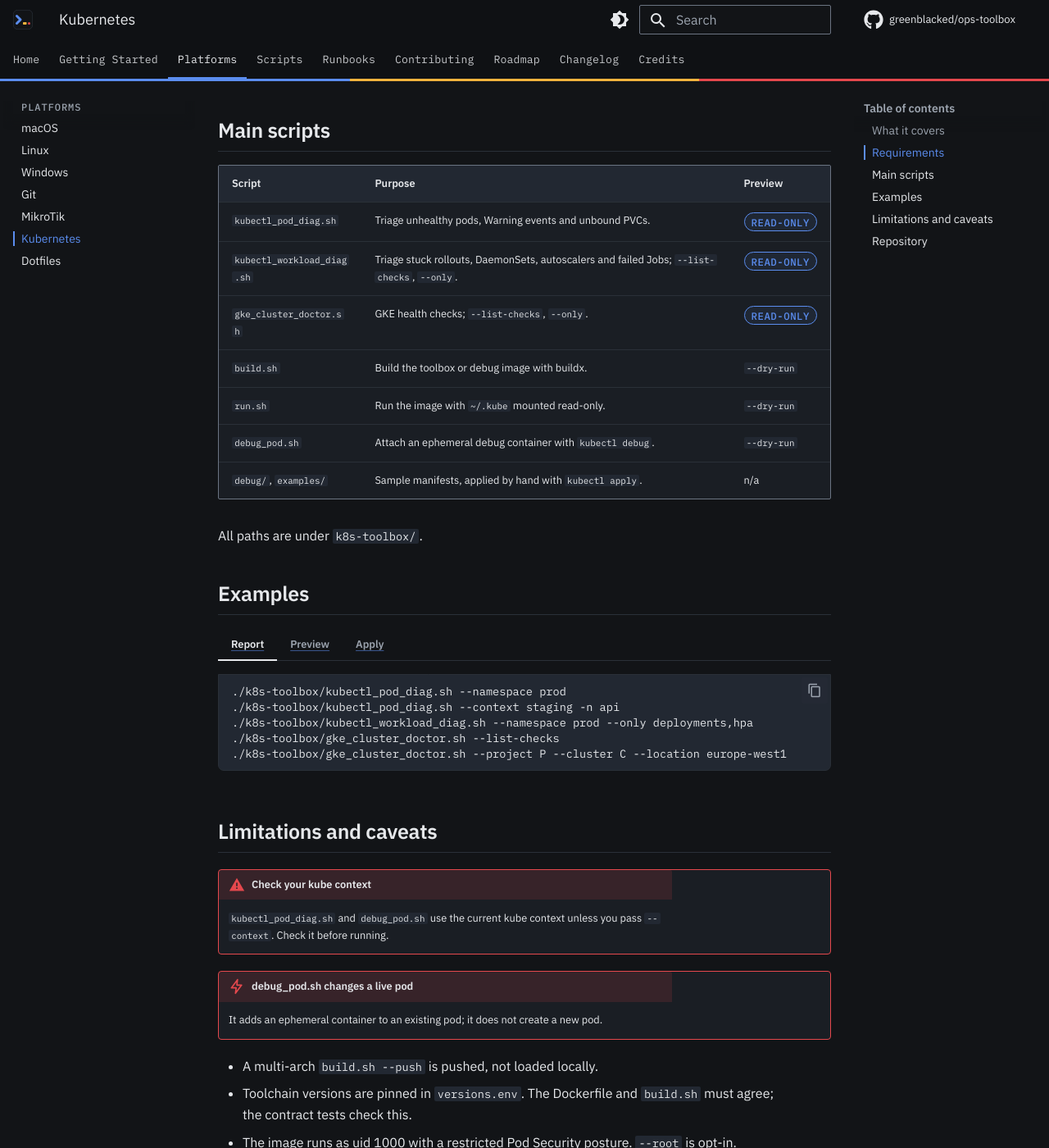
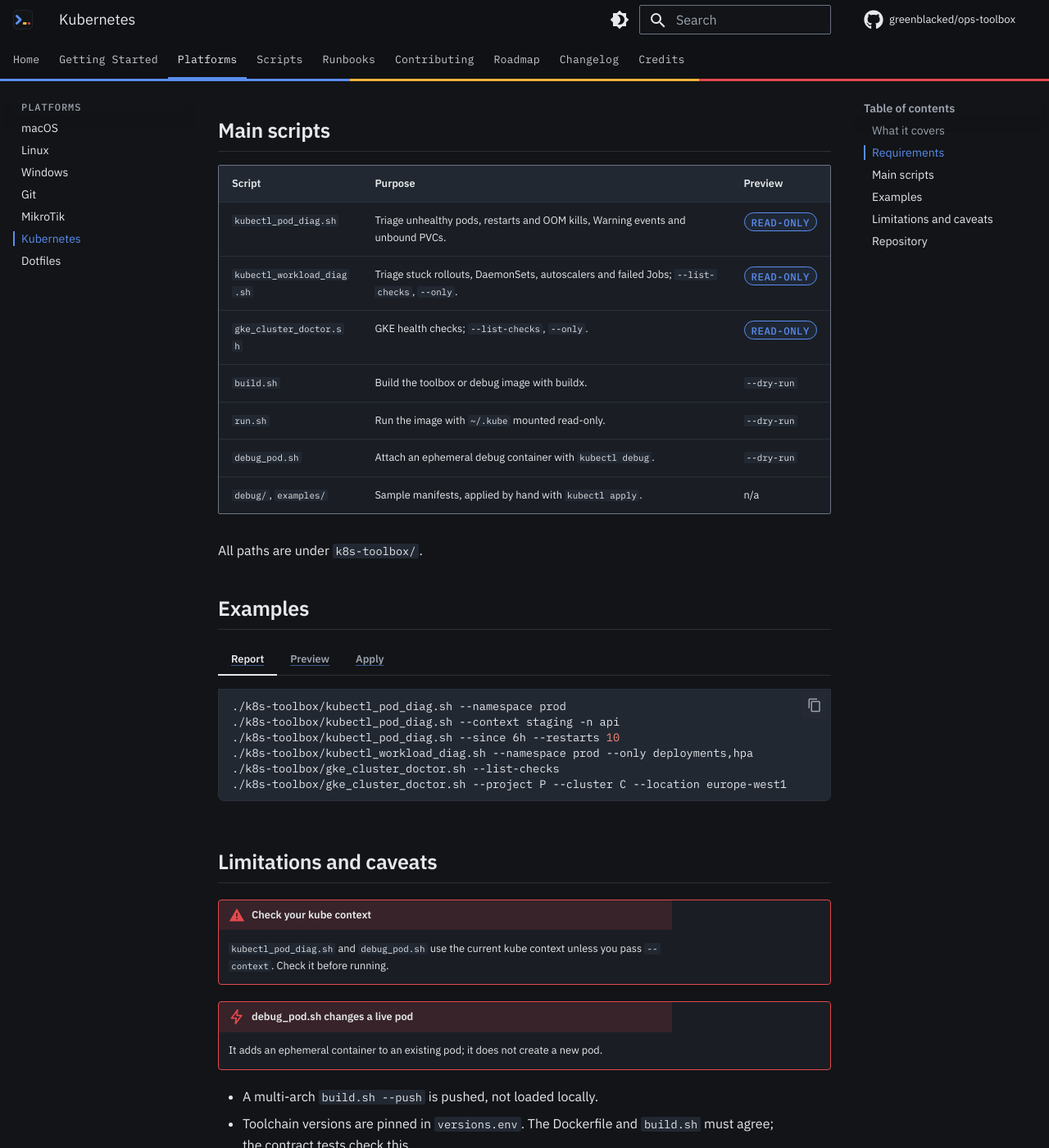
Before and after one commit to greenblacked/ops-toolbox, an MkDocs documentation site: the page built from docs/platforms/kubernetes.md, in a window 1280 px wide and 1400 px high, scrolled down 557 px. Shown: the whole window at 82% size. Built offline with MkDocs 1.6.1 and Material for MkDocs 9.7.7, drawn with Linux system fonts in a browser that asks for light colours; comment, search, counter and statistics services are not loaded.

Commit message:
feat(k8s): report OOM kills and restart loops in kubectl_pod_diag.sh
A container that was OOMKilled minutes ago, or restarts all week, is
Running and Ready by the time anyone looks, and the diag called the cluster
quiet. The new section reuses the pod listing (no extra API call), skips
containers the unhealthy section already reported, and adds --restarts N.

````diff
--- a/docs/platforms/kubernetes.md
+++ b/docs/platforms/kubernetes.md
@@ -21,7 +21,7 @@
 
 | Script | Purpose | Preview |
 | --- | --- | --- |
-| `kubectl_pod_diag.sh` | Triage unhealthy pods, Warning events and unbound PVCs. | <span class="stage stage-report">read-only</span> |
+| `kubectl_pod_diag.sh` | Triage unhealthy pods, restarts and OOM kills, Warning events and unbound PVCs. | <span class="stage stage-report">read-only</span> |
 | `kubectl_workload_diag.sh` | Triage stuck rollouts, DaemonSets, autoscalers and failed Jobs; `--list-checks`, `--only`. | <span class="stage stage-report">read-only</span> |
 | `gke_cluster_doctor.sh` | GKE health checks; `--list-checks`, `--only`. | <span class="stage stage-report">read-only</span> |
 | `build.sh` | Build the toolbox or debug image with buildx. | `--dry-run` |
@@ -40,6 +40,7 @@
     ```bash
     ./k8s-toolbox/kubectl_pod_diag.sh --namespace prod
     ./k8s-toolbox/kubectl_pod_diag.sh --context staging -n api
+    ./k8s-toolbox/kubectl_pod_diag.sh --since 6h --restarts 10
     ./k8s-toolbox/kubectl_workload_diag.sh --namespace prod --only deployments,hpa
     ./k8s-toolbox/gke_cluster_doctor.sh --list-checks
     ./k8s-toolbox/gke_cluster_doctor.sh --project P --cluster C --location europe-west1
````
Also changed, not shown: changelog.d/added/pod-diag-restarts-oom.md (added, +8 -0 lines), docs/scripts/index.md (+1 -1 lines), k8s-toolbox/README.md (+10 -3 lines), 3 other files.
